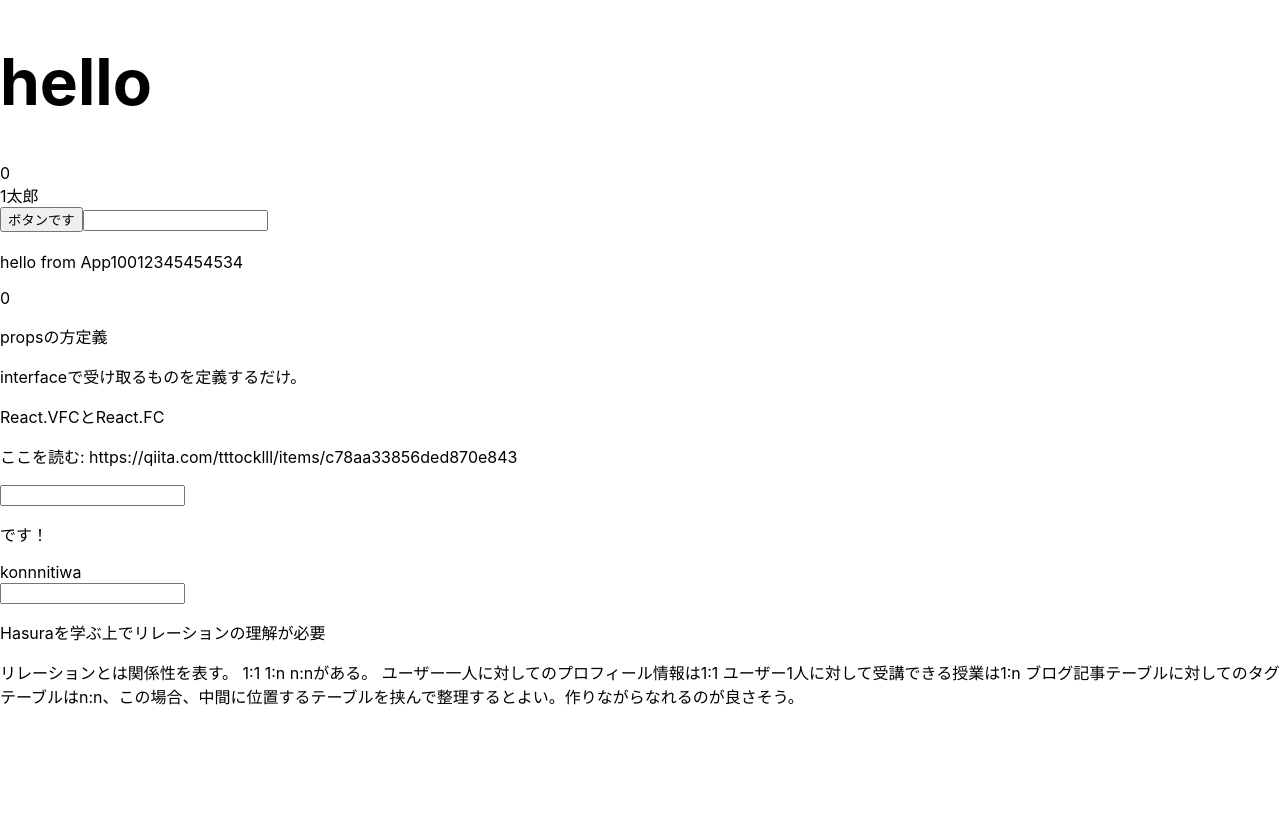
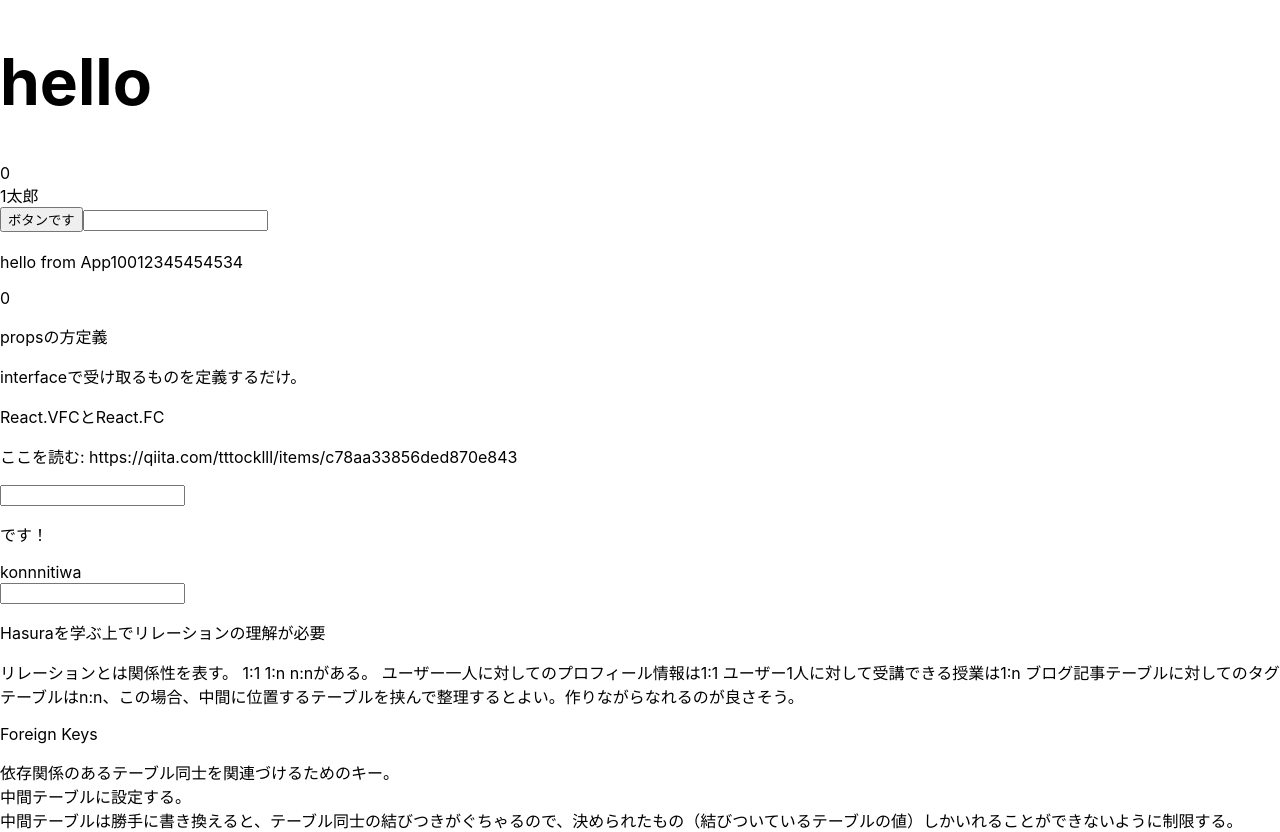
Before and after one commit to masashi49/reacthookNextJs, a Next.js app in the folder myapp/: page /TestPage in a window 1280 px wide. Before the commit the page ends 800 px from the top, so only its background shows below. Built offline with nearby package versions, Linux system fonts and the light colour scheme.

Commit message:
Foreign Keys

```diff
--- a/myapp/pages/TestPage.tsx
+++ b/myapp/pages/TestPage.tsx
@@ -30,6 +30,10 @@ const Riretion: React.FC = () => {
       ユーザー一人に対してのプロフィール情報は1:1
       ユーザー1人に対して受講できる授業は1:n
       ブログ記事テーブルに対してのタグテーブルはn:n、この場合、中間に位置するテーブルを挟んで整理するとよい。作りながらなれるのが良さそう。
+      <p>Foreign Keys</p>
+      依存関係のあるテーブル同士を関連づけるためのキー。<br />
+      中間テーブルに設定する。<br />
+      中間テーブルは勝手に書き換えると、テーブル同士の結びつきがぐちゃるので、決められたもの（結びついているテーブルの値）しかいれることができないように制限する。
     </div>
   )
 }
```
